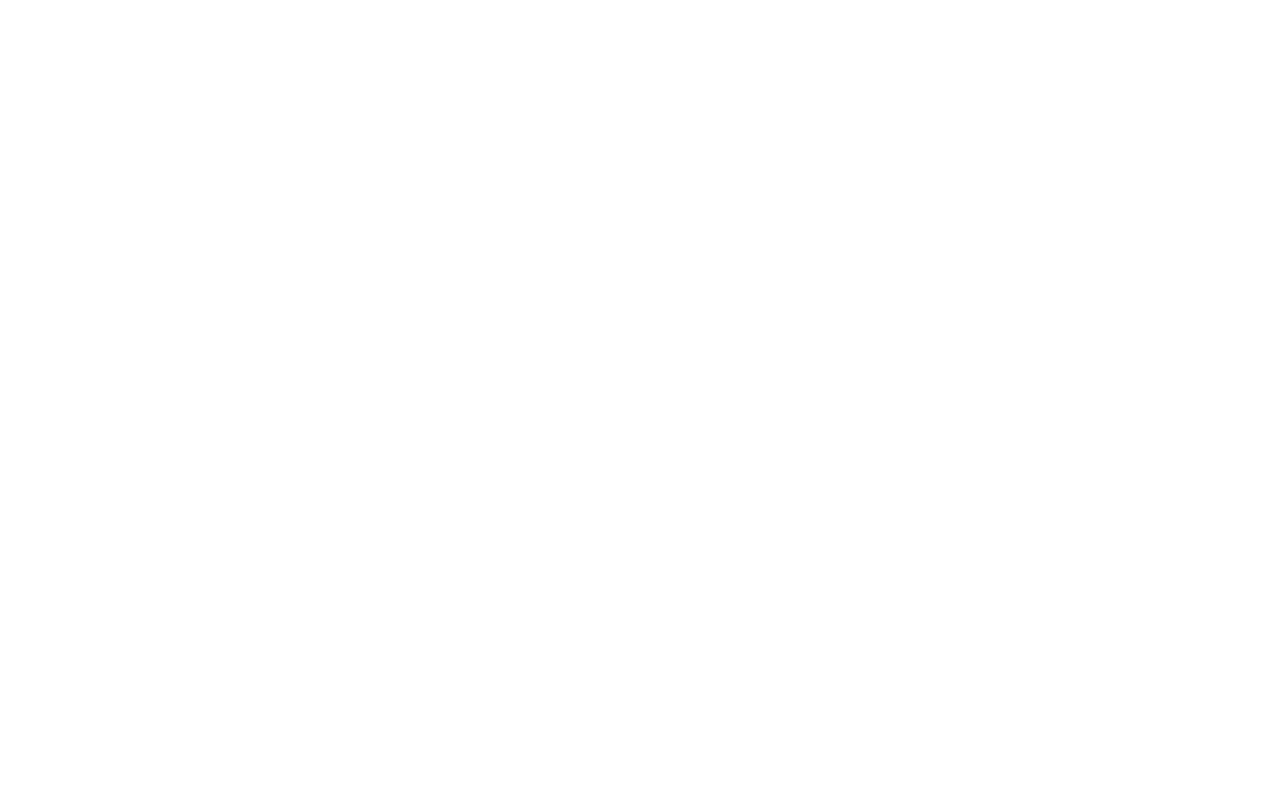
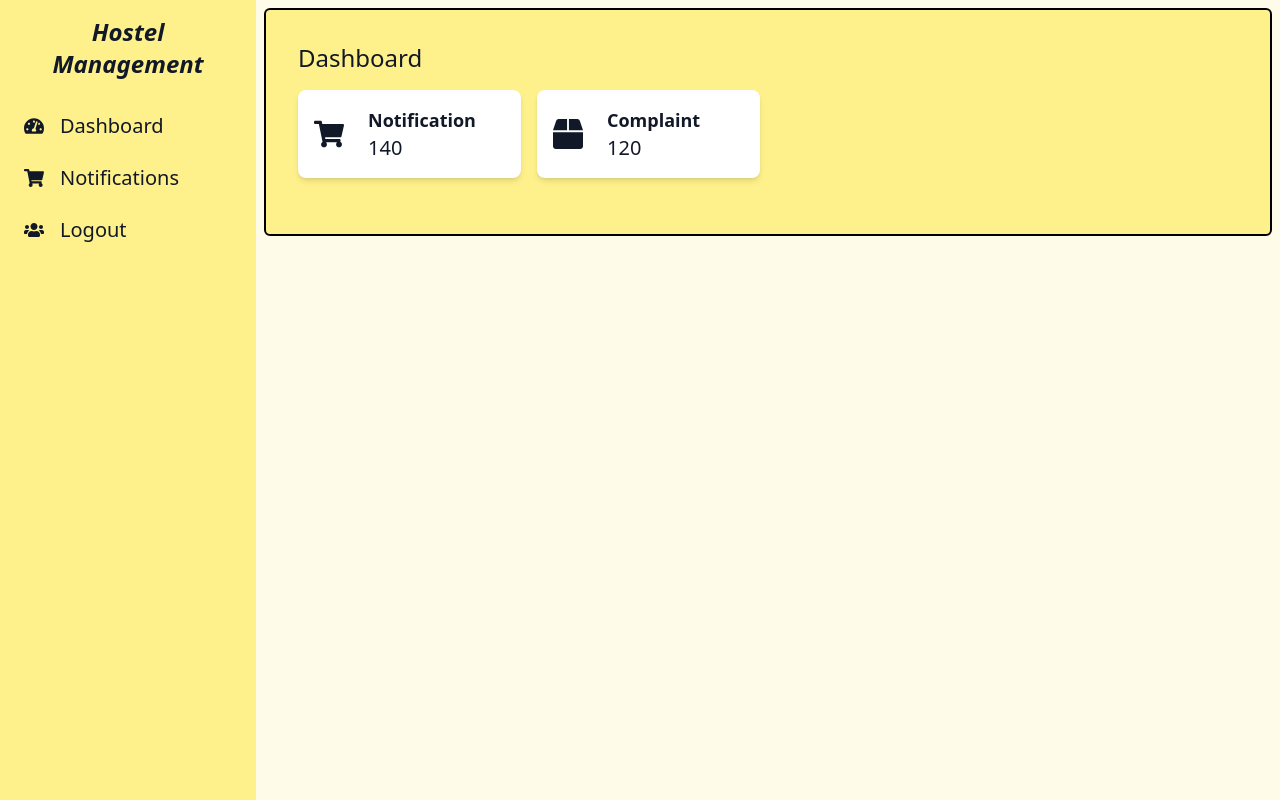
Before and after one commit to Sarthak-Vatsa/Hostel_Management, a React (Vite) app in the folder frontend/: page /dashboard in a window 1280 px wide. Before the commit this address had no page. Built offline with nearby package versions, Linux system fonts and the light colour scheme.

Commit message:
sidebar complete

```diff
--- a/frontend/package.json
+++ b/frontend/package.json
@@ -19,7 +19,8 @@
     "react-dom": "^18.3.1",
     "react-router-dom": "^7.1.1",
     "tailwind-merge": "^2.6.0",
-    "tailwindcss-animate": "^1.0.7"
+    "tailwindcss-animate": "^1.0.7",
+    "react-icons": "^5.2.1"
   },
   "devDependencies": {
     "@eslint/js": "^9.17.0",
--- a/frontend/src/App.jsx
+++ b/frontend/src/App.jsx
@@ -4,6 +4,7 @@
 import Home from "./pages/Home"
 import Signin from "./pages/Signin"
 import Signup from "./pages/Signup"
+import Dashboard from "./pages/dashboard"
 
 function App() {
   return (
@@ -12,6 +13,7 @@
         <Route path="/" element={<Home></Home>}></Route>
         <Route path="/signin" element={<Signin></Signin>}></Route>
         <Route path="/signup" element={<Signup></Signup>}></Route>
+        <Route path="/dashboard" element={<Dashboard></Dashboard>}></Route>
       </Routes>
     </BrowserRouter>
   )
--- /dev/null
+++ b/frontend/src/components/Card.jsx
@@ -0,0 +1,15 @@
+import React from 'react'
+
+const Card = ({icon, title, value}) => {
+  return (
+    <div className='bg-white text-dark p-4 rounded-lg shadow-md flex items-center space-x-6'>
+        <div className='text-3xl'>{icon}</div>
+        <div>
+            <h2 className='text-lg font-semibold'>{title}</h2>
+            <p className='text-xl'>{value}</p>
+        </div>
+    </div>
+  )
+}
+
+export default Card
--- /dev/null
+++ b/frontend/src/components/Inputbox.jsx
@@ -0,0 +1,16 @@
+import React from 'react'
+import { Label } from './ui/label'
+import { Input } from './ui/input'
+
+function Inputbox({label,placeholder,type}) {
+  return (
+    <div>
+        <div className="grid w-full items-center gap-1.5">
+            <Label>{label}</Label>
+            <Input type={type} placeholder={placeholder}></Input>
+        </div>
+    </div>
+  )
+}
+
+export default Inputbox
--- /dev/null
+++ b/frontend/src/components/Navbar.jsx
@@ -0,0 +1,17 @@
+import React, { useContext } from 'react'
+import { FaMoon, FaSun } from 'react-icons/fa'
+import { ThemeCotext } from '../context/ThemeContextProvider'
+
+const Navbar = () => {
+    // const {theme, toggleTheme} = useContext(ThemeCotext)
+    return (
+        <div className='bg-yellow-200 text-gray-900 border-2 border-black p-4 flex justify-between items-center'>
+            <h1>Dashboard</h1>
+            {/* <button className='text-2xl text-dark' onClick={toggleTheme}>
+                {theme === "light" ? <FaMoon /> : <FaSun />}
+            </button> */}
+        </div>
+    )
+}
+
+export default Navbar
--- /dev/null
+++ b/frontend/src/components/Sidebar.jsx
@@ -0,0 +1,44 @@
+import React from 'react'
+import { FaTachometerAlt, FaShoppingCart, FaUsers, FaUser, FaBox, FaCog } from 'react-icons/fa';
+
+const Sidebar = () => {
+	return (
+		<div className="bg-yellow-200 text-gray-900 h-screen px-4 fixed w-16 md:w-64">
+			<h1 className='text-2xl font-bold hidden md:block mt-4 text-center italic'>Hostel Management</h1>
+			<ul className='flex flex-col mt-5 text-xl'>
+				<li className='flex items-center py-3 px-2 space-x-4 hover:rounded hover:cursor-pointer
+        hover:bg-blue-600 hover:text-white'>
+					<FaTachometerAlt />
+					<span className='hidden md:inline'>Dashboard</span>
+				</li>
+				<li className="flex items-center py-3 px-2 space-x-4 hover:rounded hover:cursor-pointer
+        hover:text-white hover:bg-blue-600">
+					<FaShoppingCart />
+					<span className="hidden md:inline ">Notifications</span>
+				</li>
+				<li className="flex items-center py-3 px-2 space-x-4 hover:rounded hover:cursor-pointer
+        hover:text-white hover:bg-blue-600">
+					<FaUsers />
+					<span className="hidden md:inline ">Logout</span>
+				</li>
+				{/* <li className="flex items-center py-3 px-2 space-x-4 hover:rounded hover:cursor-pointer
+        hover:text-white hover:bg-blue-600">
+					<FaUser />
+					<span className="hidden md:inline ">Users</span>
+				</li> */}
+				{/* <li className="flex items-center py-3 px-2 space-x-4 hover:rounded hover:cursor-pointer
+        hover:text-white hover:bg-blue-600">
+					<FaBox />
+					<span className="hidden md:inline ">Products</span>
+				</li>
+				<li className="flex items-center py-3 px-2 space-x-4 hover:rounded hover:cursor-pointer
+        hover:text-white hover:bg-blue-600">
+					<FaCog />
+					<span className="hidden md:inline ">Settings</span>
+				</li> */}
+			</ul>
+		</div>
+	)
+}
+
+export default Sidebar
--- /dev/null
+++ b/frontend/src/context/ThemeContextProvider.jsx
@@ -0,0 +1,25 @@
+import React, { createContext, useEffect, useState } from 'react'
+export const ThemeCotext = createContext()
+
+const ThemeContextProvider = ({children}) => {
+    const [theme, setTheme] = useState('dark')
+
+    useEffect(() => {
+        if(theme === "dark") {
+            document.documentElement.classList.add("dark")
+        } else {
+            document.documentElement.classList.remove('dark')
+        }
+    }, [theme])
+
+    const toggleTheme = () => {
+        setTheme(theme === "light" ? 'dark' : 'light')
+    }
+  return (
+    <ThemeCotext.Provider value={{theme, toggleTheme}}>
+        {children}
+    </ThemeCotext.Provider>
+  )
+}
+
+export default ThemeContextProvider
--- /dev/null
+++ b/frontend/src/pages/Dashboard.jsx
@@ -0,0 +1,29 @@
+import React from 'react'
+import Sidebar from '../components/Sidebar'
+import Navbar from '../components/Navbar'
+import Card from '../components/Card'
+import { FaBox, FaCog, FaShoppingCart, FaUsers } from 'react-icons/fa'
+
+const Dashboard = () => {
+  return (
+    <div className='flex bg-yellow-50'>
+      <Sidebar />
+      <div className='grow ml-16 md:ml-64 h-full lg:h-screen text-gray-900'>
+        {/* <Navbar /> */}
+        <div className='border-black border-2 rounded-md m-2 bg-yellow-200'>
+            <div className='grow p-8'>
+                <h2 className='text-2xl mb-4'>Dashboard</h2>
+                <div className='grid grid-cols-1 md:grid-cols-2 lg:grid-cols-4 gap-4 mb-6'>
+                    <Card icon={<FaShoppingCart />} title="Notification" value="140"/>
+                    <Card icon={<FaBox />} title="Complaint" value="120"/>
+                    {/* <Card icon={<FaUsers />} title="Users" value="30"/> */}
+                    {/* <Card icon={<FaCog />} title="Settings" value="11"/> */}
+                </div>
+            </div>
+        </div>
+      </div>
+    </div>
+  )
+}
+
+export default Dashboard
--- a/frontend/src/pages/Signin.jsx
+++ b/frontend/src/pages/Signin.jsx
@@ -1,13 +1,29 @@
 import React from 'react'
+import { Input } from '../components/ui/input'
+import { Label } from '../components/ui/label'
+import { Button } from '../components/ui/button'
+import { BottomWarning } from '../components/BottomWarning'
 
 function Signin() {
   return (
     <div className='bg-yellow-200 flex h-screen justify-center'>
         <div className='h-full flex flex-col justify-center max-w-3xl w-full items-center'>
             <div className='border-black border-2 h-min flex flex-col items-center p-4 space-y-8 max-w-xl w-full bg-white shadow-2xl rounded-lg'>
-            <div className='text-center'>
-                    <h1 className='text-3xl font-semibold'>Sign Ip</h1>
+                <div className='text-center'>
+                    <h1 className='text-3xl font-semibold'>Sign In</h1>
                 </div>
+                <div className="grid w-full items-center gap-1.5">
+                    <Label>Roll No</Label>
+                    <Input type="text" placeholder=""></Input>
+                </div>
+                <div className="grid w-full items-center gap-1.5">
+                    <Label>Password</Label>
+                    <Input type="password" placeholder=""></Input>
+                </div>
+                <div className="grid w-full items-center gap-1.5">
+                    <Button>SignIn</Button>
+                </div>
+                <BottomWarning label={"Doesn't have an account?"} buttonText={"Sign Up"} to={"/signup"} />
             </div>
         </div>
     </div>
--- a/frontend/src/pages/Signup.jsx
+++ b/frontend/src/pages/Signup.jsx
@@ -22,7 +22,7 @@
                 </div>
                 <div className="grid w-full items-center gap-1.5">
                     <Label>Roll No</Label>
-                    <Input type="number" placeholder=""></Input>
+                    <Input type="text" placeholder=""></Input>
                 </div>
                 <div className='flex space-x-4'>
 
@@ -41,7 +41,7 @@
                     <Input type="text" placeholder=""></Input>
                 </div>
                 <div className="grid w-full items-center gap-1.5">
-                    <Label>Roll No</Label>
+                    <Label>Password</Label>
                     <Input type="password" placeholder=""></Input>
                 </div>
                 <div className="grid w-full items-center gap-1.5">
```
Also changed, not shown: 1 other file (tests, documents, lock files or other folders).
